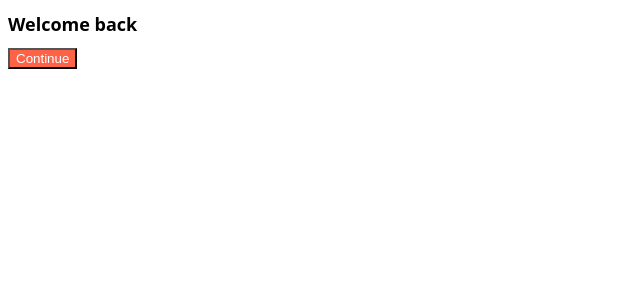
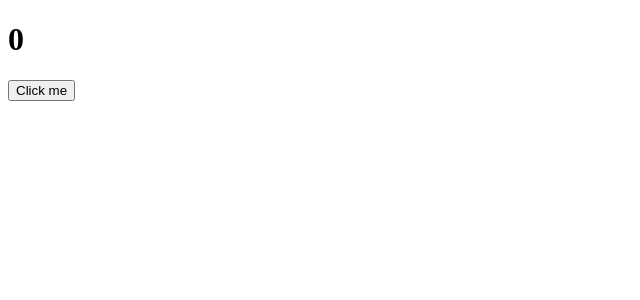
Before and after one commit to Namyunha/react-for-beginners, a React (Create React App) app: page / in a window 1280 px wide. Shown: the top 300 px of the page, without its empty margins (0-640 px from the left). Built offline with nearby package versions, Linux system fonts and the light colour scheme.

Commit message:
useEffect

```diff
--- a/src/App.js
+++ b/src/App.js
@@ -1,11 +1,16 @@
-import Button from "./Button.js";
-import styles from "./App.module.css";
+import { useEffect, useState } from "react";
 
 function App() {
+  const [counter, setValue] = useState(0);
+  const onClick = () => setValue((prev) => prev + 1);
+  console.log("i run all the time");
+  useEffect(() => {
+    console.log("CALL THE API...");
+  }, []);
   return (
     <div>
-      <h1 className={styles.title}>Welcome back</h1>
-      <Button text={"Continue"} />
+      <h1>{counter}</h1>
+      <button onClick={onClick}>Click me</button>
     </div>
   );
 }
```
